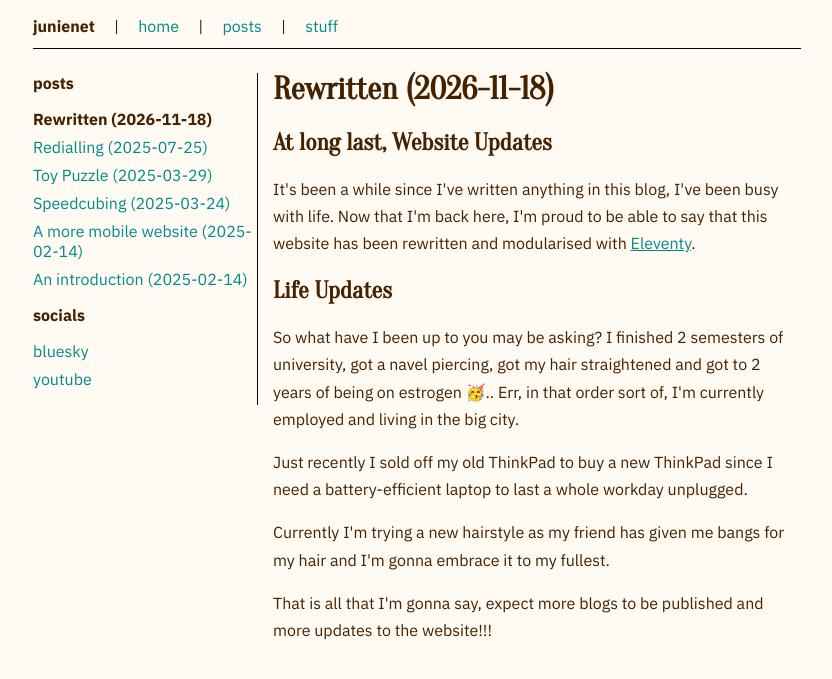
After one commit to junienet/junienet.github.io, a web app: file _site/posts/rewritten/index.html in a window 1280 px wide. The commit adds this page. Shown: the top 679 px of the page, without its empty margins (223-1055 px from the left). Run offline with its HTML, style and script files only (its server is not run), Linux system fonts and the light colour scheme.

Commit message:
Fixed OG meta tags

```diff
--- a/_site/index.html
+++ b/_site/index.html
@@ -4,6 +4,9 @@
 <head>
   <meta charset="UTF-8" />
   <meta name="viewport" content="width=device-width, initial-scale=1.0" />
+  <meta property="og:title" content="die website von junienet" />
+  <meta property="og:description"
+    content="<p>...</p>" />
   <link rel="stylesheet" href="/deco/styles.css" />
   <link rel="icon" type="image/x-icon" href="/deco/favicon.ico" />
     <title>die website von junienet</title>
@@ -39,6 +42,9 @@
   </div>
   <div class="content">
 
+  <h1><a href="/posts/rewritten/">Rewritten (2026-11-18)</a></h1>
+  <p>It's been a while since I've written anything in this blog, I've been busy with life. Now that I'm back here, I'm proud to be able to say that this website has been rewritten and modularised with Eleventy.
+<p>So what have I been up to you may be asking? I finished 2 semesters of university, got a nave...</p></p>
   <h1><a href="/posts/redialling/">Redialling (2025-07-25)</a></h1>
   <p>I am redesigning this website to represent me more, originally wanted a subtle gradient background but the sizing wouldn't budge and so I settled with this darkish-green-almost-black background for the dark theme of the website. The background on the light theme of the site remains unchanged for leg...</p>
   <h1><a href="/posts/toy_puzzle/">Toy Puzzle (2025-03-29)</a></h1>
--- /dev/null
+++ b/_site/posts/rewritten/index.html
@@ -0,0 +1,78 @@
+<!doctype html>
+<html lang="en">
+
+<head>
+  <meta charset="UTF-8" />
+  <meta name="viewport" content="width=device-width, initial-scale=1.0" />
+  <meta property="og:title" content="Rewritten" />
+  <meta property="og:description"
+    content="<p>...</p>" />
+  <link rel="stylesheet" href="/deco/styles.css" />
+  <link rel="icon" type="image/x-icon" href="/deco/favicon.ico" />
+    <title>Rewritten</title>
+</head>
+
+<body>
+  <div class="header">
+    <b>junienet</b>
+    |
+    <a href="/">home</a>
+    |
+    <a href="/posts/">posts</a>
+    |
+    <a href="/stuff/">stuff</a>
+  </div>
+  <div class="sidebar">
+      <b>posts</b>
+<ul>
+
+  <li>
+    <b>Rewritten (2026-11-18)</b>
+  </li>
+
+  <li>
+    <a href="/posts/redialling/">Redialling (2025-07-25)</a>
+  </li>
+
+  <li>
+    <a href="/posts/toy_puzzle/">Toy Puzzle (2025-03-29)</a>
+  </li>
+
+  <li>
+    <a href="/posts/speedcubing/">Speedcubing (2025-03-24)</a>
+  </li>
+
+  <li>
+    <a href="/posts/mobile/">A more mobile website (2025-02-14)</a>
+  </li>
+
+  <li>
+    <a href="/posts/intro/">An introduction (2025-02-14)</a>
+  </li>
+
+</ul>
+
+      <div class="sidebarFooter">
+  <b>socials</b>
+    <ul>
+        <li><a href="https://bsky.app/profile/junienet.bsky.social">bluesky</a></li>
+        <li><a href="https://www.youtube.com/@junienet">youtube</a></li>
+    </ul>
+</div>
+
+  </div>
+  <div class="content">
+      <h1>Rewritten (2026-11-18)</h1>
+<h2>At long last, Website Updates</h2>
+<p>It's been a while since I've written anything in this blog, I've been busy with life. Now that I'm back here, I'm proud to be able to say that this website has been rewritten and modularised with <a href="https://www.11ty.dev/">Eleventy</a>.</p>
+<h2>Life Updates</h2>
+<p>So what have I been up to you may be asking? I finished 2 semesters of university, got a navel piercing, got my hair straightened and got to 2 years of being on estrogen 🥳.. Err, in that order sort of, I'm currently employed and living in the big city.</p>
+<p>Just recently I sold off my old ThinkPad to buy a new ThinkPad since I need a battery-efficient laptop to last a whole workday unplugged.</p>
+<p>Currently I'm trying a new hairstyle as my friend has given me bangs for my hair and I'm gonna embrace it to my fullest.</p>
+<p>That is all that I'm gonna say, expect more blogs to be published and more updates to the website!!!</p>
+
+
+  </div>
+</body>
+
+</html>
--- a/_site/stuff/index.html
+++ b/_site/stuff/index.html
@@ -4,6 +4,9 @@
 <head>
   <meta charset="UTF-8" />
   <meta name="viewport" content="width=device-width, initial-scale=1.0" />
+  <meta property="og:title" content="stuff" />
+  <meta property="og:description"
+    content="<p>...</p>" />
   <link rel="stylesheet" href="/deco/styles.css" />
   <link rel="icon" type="image/x-icon" href="/deco/favicon.ico" />
     <title>stuff</title>
--- a/src/layouts/base.njk
+++ b/src/layouts/base.njk
@@ -6,7 +6,7 @@
   <meta name="viewport" content="width=device-width, initial-scale=1.0" />
   <meta property="og:title" content="{{ title }}" />
   <meta property="og:description"
-    content="{% excerpt post %}" />
+      content="{% if tags %}{{ content | excerptText(excerpt) }}{% else %}Junienet Website{% endif %}" />
   <link rel="stylesheet" href="/deco/styles.css" />
   <link rel="icon" type="image/x-icon" href="/deco/favicon.ico" />
     <title>{{ title }}</title>
```
Also changed, not shown: _site/posts/index.html (+7 -0 lines), _site/posts/intro/index.html (+7 -0 lines), _site/posts/mobile/index.html (+7 -0 lines), _site/posts/redialling/index.html (+7 -0 lines), _site/posts/speedcubing/index.html (+7 -0 lines), _site/posts/toy_puzzle/index.html (+7 -0 lines), _site/stuff/mcserver/index.html (+5 -2 lines), eleventy.config.js (+21 -1 lines).
